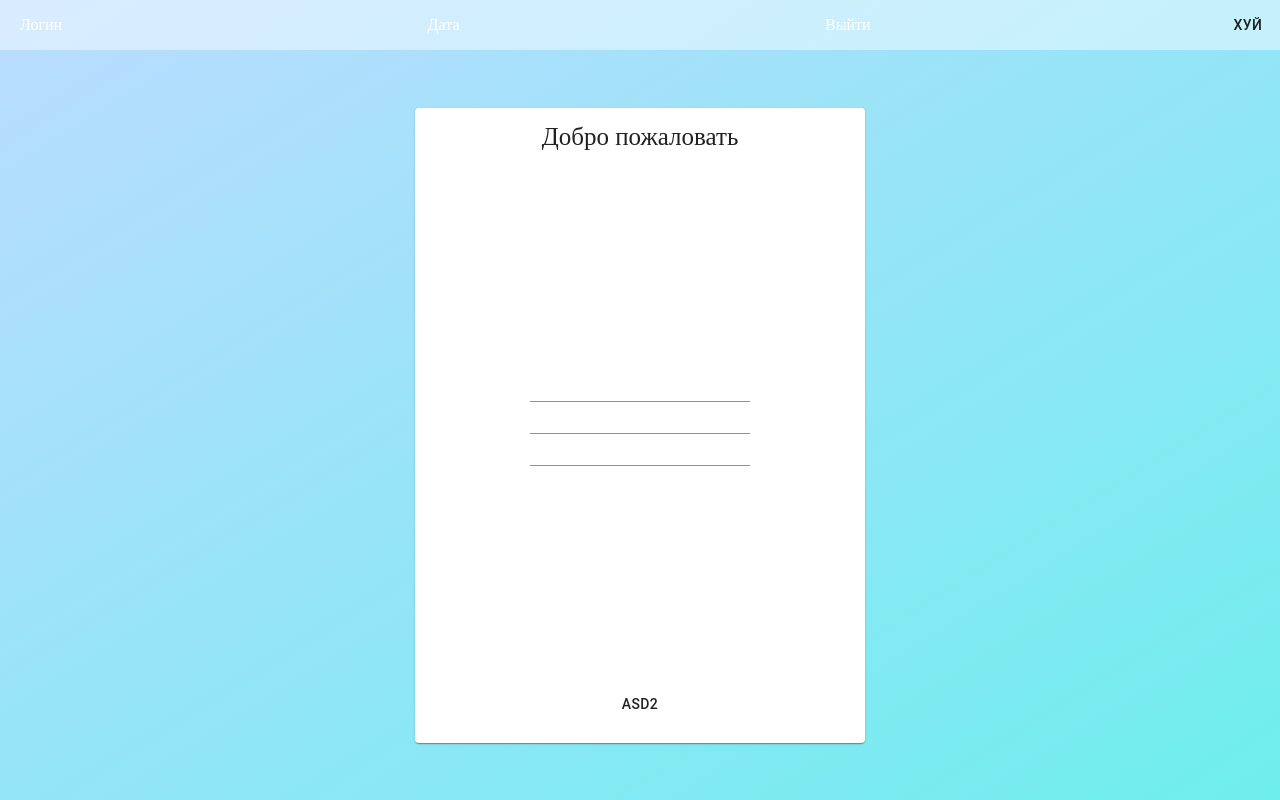
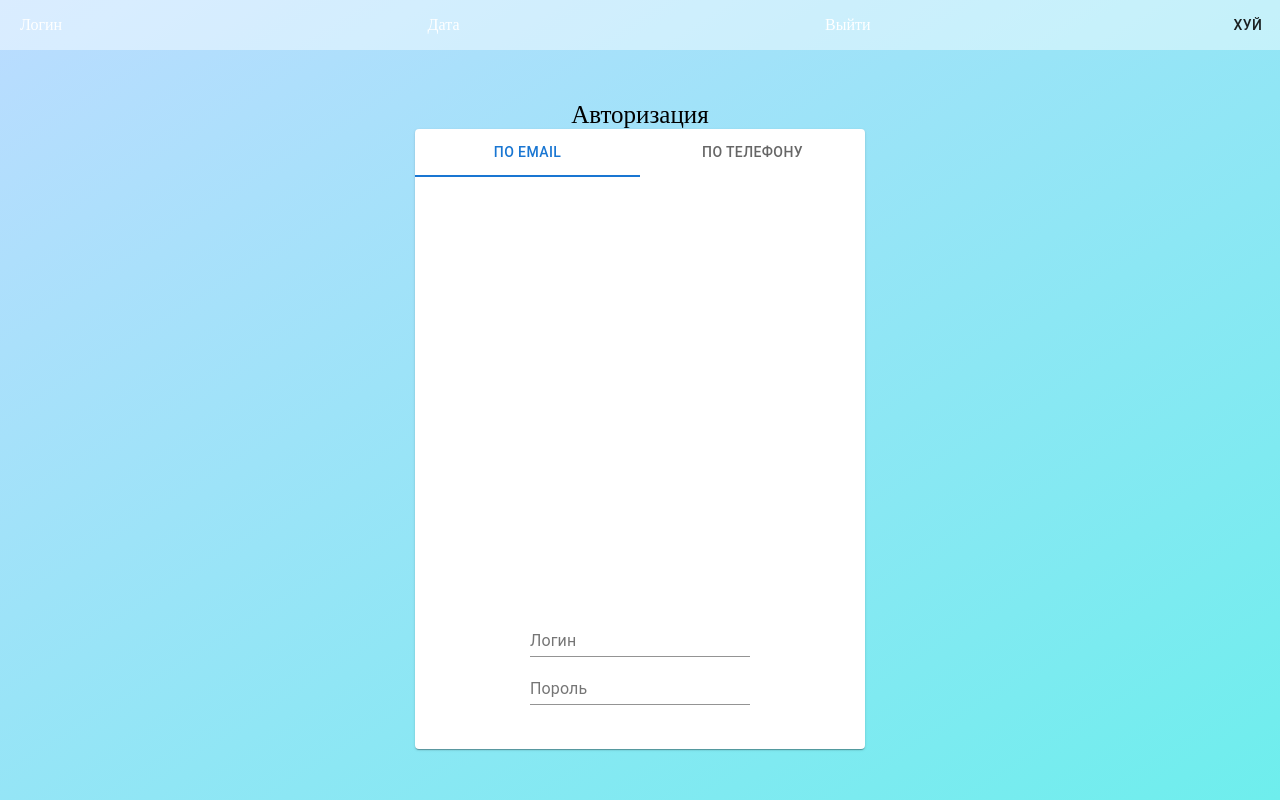
Before and after one commit to Jek-Konservator/TrelloAnalog, a React (Create React App) app: page /login in a window 1280 px wide. Built offline with nearby package versions, Linux system fonts and the light colour scheme.

Commit message:
Рабата над регистрацией(Разработа окна по шаблону)

```diff
--- a/package.json
+++ b/package.json
@@ -3,6 +3,8 @@
   "version": "0.1.0",
   "private": true,
   "dependencies": {
+    "@emotion/react": "^11.4.1",
+    "@emotion/styled": "^11.3.0",
     "@material-ui/core": "^4.12.2",
     "@testing-library/jest-dom": "^5.14.1",
     "@testing-library/react": "^11.2.7",
@@ -49,6 +51,8 @@
     ]
   },
   "devDependencies": {
+    "@mui/lab": "^5.0.0-alpha.47",
+    "@mui/material": "^5.0.0",
     "cors": "^2.8.5"
   }
 }
--- a/src/components/login/index.js
+++ b/src/components/login/index.js
@@ -1,32 +1,46 @@
-import React, {useState} from "react";
+import React, { useState } from "react";
 import {
   StyledLoadingCard,
   StyledLoadingCardButtom,
-  StyledLoadingCardInput,
-  StyledLoadingCardTitle,
+  StyledLoadingCardInput, StyledLoadingCardTabList, StyledLoadingCardTabTab, StyledLoadingCardTitle,
   StyledLogin,
 } from "./style";
-import {Button, TextField} from "@material-ui/core";
+import { Button, TextField } from "@material-ui/core";
+import { TabList, TabPanel, TabContext } from "@mui/lab";
+import Tab from "@mui/material/Tab";
 
 export const Login = () => {
   const [login, setLogin] = useState("");
   const [password, setPassword] = useState("");
+  const [value, setValue] = useState("1");
+
+  const handleChange = (event, newValue) => {
+    setValue(newValue);
+  };
 
   return (
     <StyledLogin>
+      <StyledLoadingCardTitle>Авторизация</StyledLoadingCardTitle>
+      <TabContext value={value}>
         <StyledLoadingCard>
-        <StyledLoadingCardTitle>
-          <>Добро пожаловать</>
-        </StyledLoadingCardTitle>
+          <StyledLoadingCardTabList onChange={handleChange}>
+            <StyledLoadingCardTabTab label="ПО EMAIL" value="1" />
+            <StyledLoadingCardTabTab label="ПО ТЕЛЕФОНУ" value="2" />
+          </StyledLoadingCardTabList>
+
+          <TabPanel value="1">
             <StyledLoadingCardInput>
-          <TextField>asdasd</TextField>
-          <TextField>222</TextField>
-          <TextField>asdasd</TextField>
+              <TextField label={"Логин"} />
+              <TextField label={"Пороль"} />
             </StyledLoadingCardInput>
+          </TabPanel>
+          <TabPanel value="2">
             <StyledLoadingCardButtom>
               <Button>asd2</Button>
             </StyledLoadingCardButtom>
+          </TabPanel>
         </StyledLoadingCard>
+      </TabContext>
     </StyledLogin>
   );
 };
--- a/src/components/login/style.js
+++ b/src/components/login/style.js
@@ -1,5 +1,10 @@
 import styled from "styled-components";
 import { Card } from "@material-ui/core";
+import { TabList} from "@mui/lab";
+import Tab from "@mui/material/Tab";
+
+
+
 
 export const StyledLogin = styled.div`
   width: 100%;
@@ -10,7 +15,7 @@ export const StyledLogin = styled.div`
   align-items: center;
 `;
 export const StyledLoadingCard = styled(Card)`
-  padding: 15px 0 20px 0;
+  padding: 0 0 20px 0;
   width: 450px;
   height: 600px;
   display: flex;
@@ -18,6 +23,7 @@ export const StyledLoadingCard = styled(Card)`
   justify-content: space-between;
   align-items: center;
 `;
+
 export const StyledLoadingCardTitle = styled.div`
   font-size: 25px;
 `;
@@ -25,4 +31,10 @@ export const StyledLoadingCardInput = styled.div`
   display: flex;
   flex-direction: column;
 `;
+export const StyledLoadingCardTabList = styled(TabList)`
+ width: 100%;
+`;
+export const StyledLoadingCardTabTab = styled(Tab)`
+ width: 50%;
+`;
 export const StyledLoadingCardButtom = styled.div``;
```
Also changed, not shown: 1 other file (tests, documents, lock files or other folders). Lines whose indentation alone changed are shown as unchanged.
